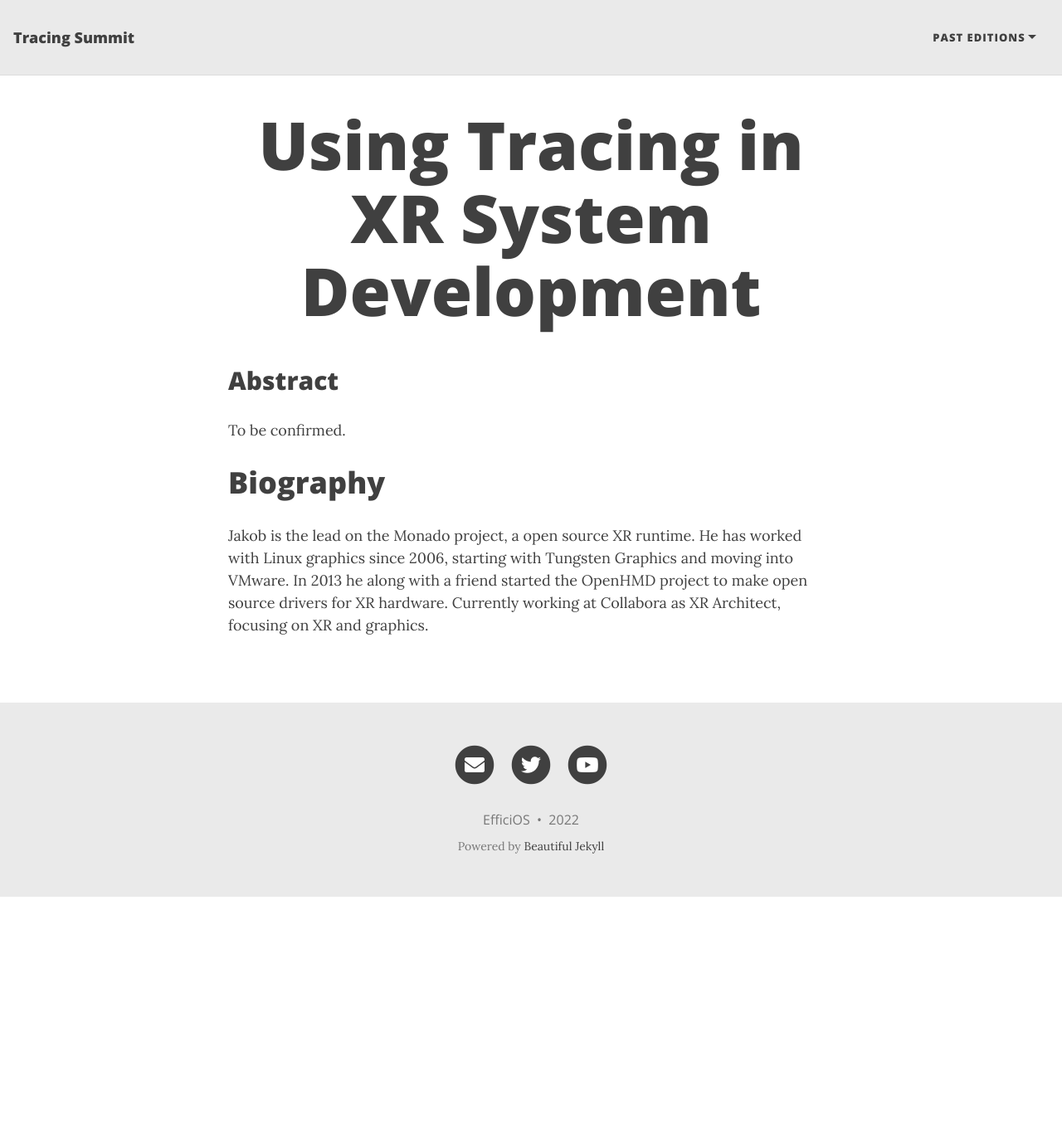
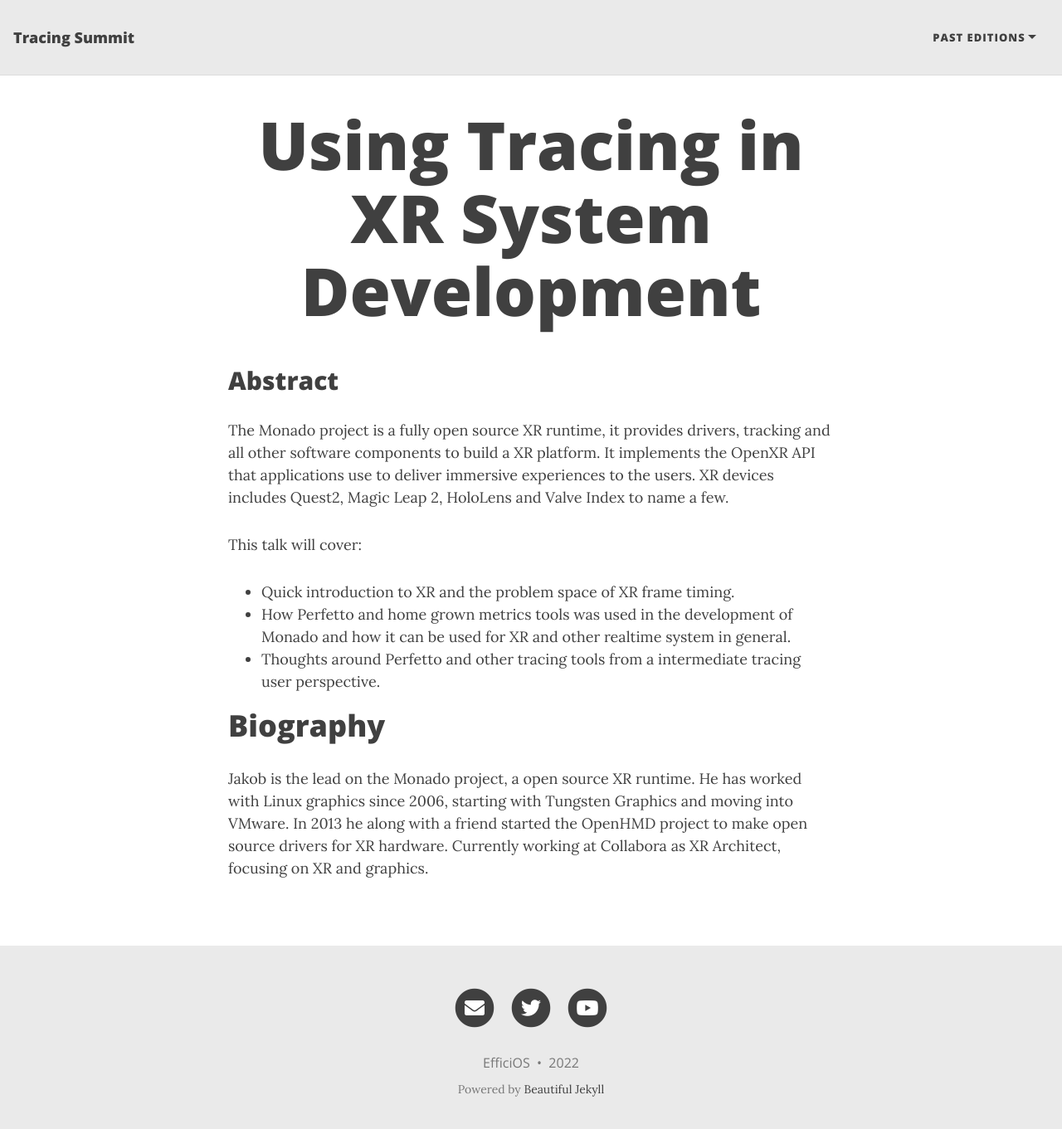
Before and after one commit to tracingsummit/tracingsummit.github.io, a Jekyll site: the page built from ts/2022/tracingxr.md, in a window 1280 px wide and 1374 px high. Shown: the top 1361 px of the window at 83% size. Built offline with Jekyll 4.4.1, drawn with Linux system fonts in a browser that asks for light colours; nearby versions of some CDN libraries.

Commit message:
Update Tracing XR abstract

```diff
--- a/ts/2022/tracingxr.md
+++ b/ts/2022/tracingxr.md
@@ -4,7 +4,20 @@ title: "Using Tracing in XR System Development"
 ---
 
 ## Abstract
-To be confirmed.
+The Monado project is a fully open source XR runtime, it provides
+drivers, tracking and all other software components to build a XR
+platform. It implements the OpenXR API that applications use to deliver
+immersive experiences to the users. XR devices includes Quest2, Magic
+Leap 2, HoloLens and Valve Index to name a few.
+
+This talk will cover:
+* Quick introduction to XR and the problem space of XR frame timing.
+* How Perfetto and home grown metrics tools was used in the development
+of Monado and how it can be used for XR and other realtime system in
+general.
+* Thoughts around Perfetto and other tracing tools from a intermediate
+tracing user perspective.
+
 
 # Biography
 Jakob is the lead on the Monado project, a open source XR runtime. He
```
